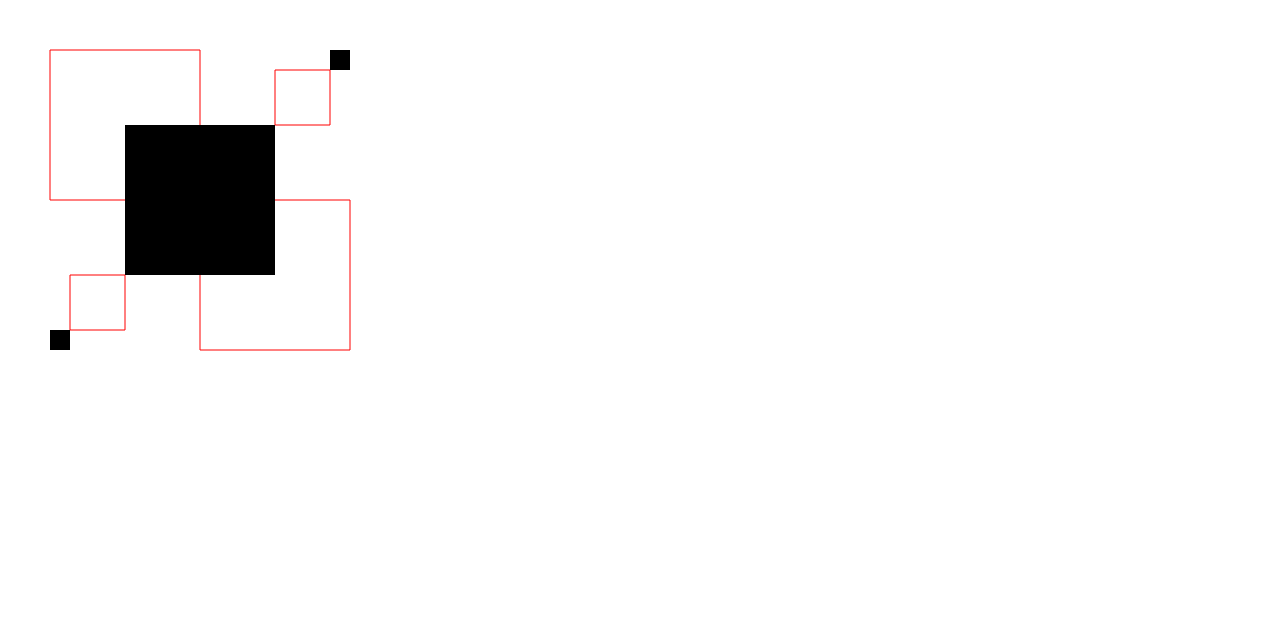
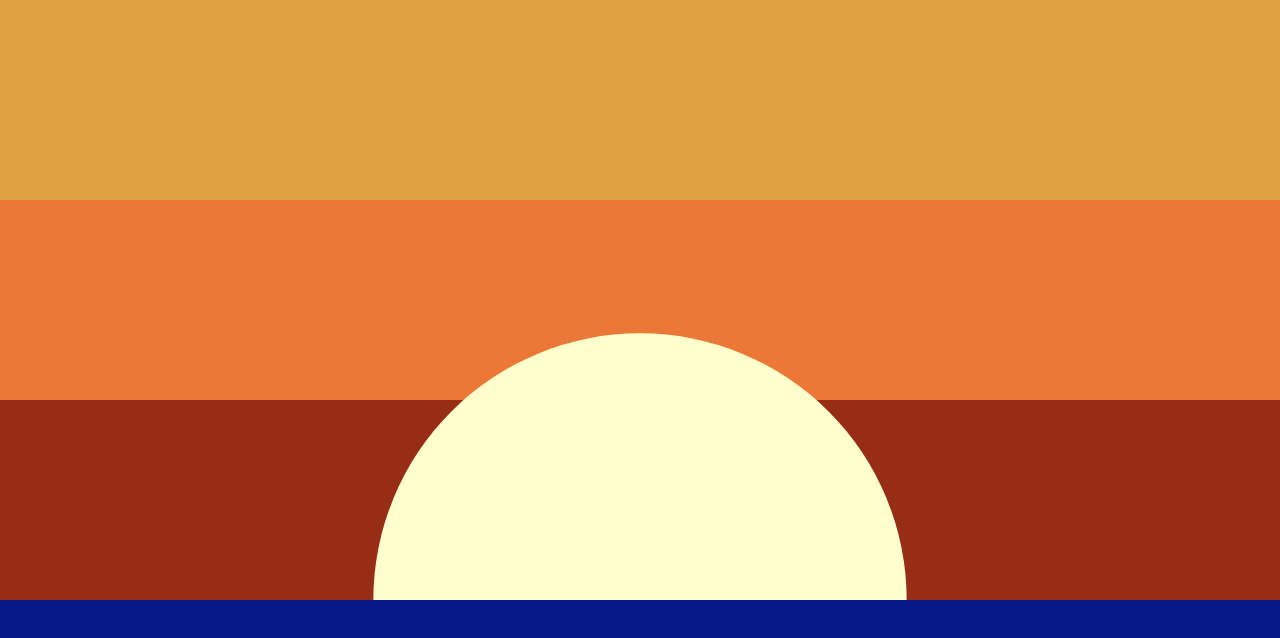
Before and after one commit to EHB-MCT/dev1-exercises-StafDierickx, a plain HTML site: page index.html in a window 1280 px wide. Drawn offline with Linux system fonts and the light colour scheme.

Commit message:
made 2-1 to 2-4

```diff
--- /dev/null
+++ b/exercises/2-exercise/2-4.js
@@ -0,0 +1,37 @@
+"use strict";
+
+//canvas settings
+const canvas = document.getElementById("canvas");
+canvas.width = document.body.clientWidth;
+canvas.height = document.body.clientHeight;
+
+const context = canvas.getContext("2d"); //create 2d context
+
+//variables
+const ctxWidth = context.canvas.width;
+const ctxHeight = context.canvas.height;
+
+context.beginPath();
+context.fillStyle = "#dfa142";
+context.fillRect(0, 0, ctxWidth, ctxHeight*(1/4));
+context.stroke();
+
+context.beginPath();
+context.fillStyle = "#eb7836";
+context.fillRect(0, ctxHeight*(1/4), ctxWidth, ctxHeight*(1/4));
+context.stroke();
+
+context.beginPath();
+context.fillStyle = "#982d15";
+context.fillRect(0, (ctxHeight*(1/4))*2, ctxWidth, ctxHeight*(1/4));
+context.stroke();
+
+context.beginPath()
+context.fillStyle = "#ffffce"
+context.arc(ctxWidth-ctxWidth/2, ctxHeight-ctxHeight*(1/4), ctxHeight/3, 0, 2 * Math.PI, false);
+context.fill()
+
+context.beginPath();
+context.fillStyle = "#061886";
+context.fillRect(0, ctxHeight-ctxHeight*(1/4), ctxWidth, ctxHeight*(1/4));
+context.stroke();
--- a/index.html
+++ b/index.html
@@ -1,6 +1,6 @@
 <html>
     <head>
-        <script src="./exercises/1-functions/1-3.js" type="module"></script>
+        <script src="./exercises/2-exercise/2-4.js" type="module"></script>
         <link rel="stylesheet" type="text/css" href="styles/index.css" />
     </head>
 
```
Also changed, not shown: exercises/2-exercise/2-1.js (added, +38 -0 lines), exercises/2-exercise/2-2.js (added, +32 -0 lines), exercises/2-exercise/2-3.js (added, +32 -0 lines).
